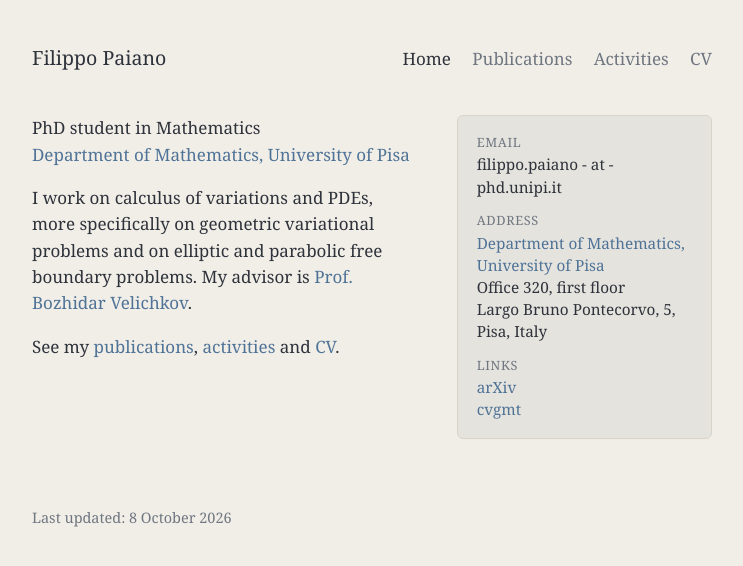
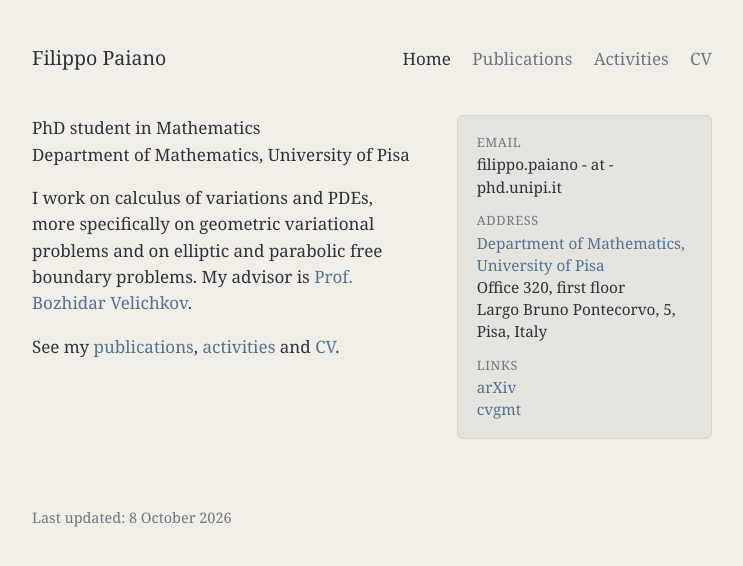
Before and after one commit to filippo-paiano/filippo-paiano.github.io, a Jekyll site: the page built from index.md, in a window 1280 px wide. Shown: the top 566 px of the page, without its empty margins (268-1011 px from the left). Built offline with Jekyll 4.4.1, drawn with Linux system fonts in a browser that asks for light colours.

Commit message:
Department link only in the contact card
Co-Authored-By: Claude Sonnet 5.5 <noreply@anthropic.com>
Claude-Session: https://claude.ai/code/session_018UZrciDP6T6e3sJ4zKnGfe

```diff
--- a/index.md
+++ b/index.md
@@ -5,7 +5,7 @@ layout: default
   <div class="home-main">
     <p>
       {{ site.author.position }}<br>
-      <a href="{{ site.author.affiliation_url }}">{{ site.author.affiliation }}</a>
+      {{ site.author.affiliation }}
     </p>
     <p>I work on calculus of variations and PDEs, more specifically on geometric variational problems and on elliptic and parabolic free boundary problems. My advisor is <a href="http://www.velichkov.it/">Prof. Bozhidar Velichkov</a>.</p>
     <p>See my <a href="{{ '/publications/' | relative_url }}">publications</a>, <a href="{{ '/activities/' | relative_url }}">activities</a> and <a href="{{ '/cv/' | relative_url }}">CV</a>.</p>
```
